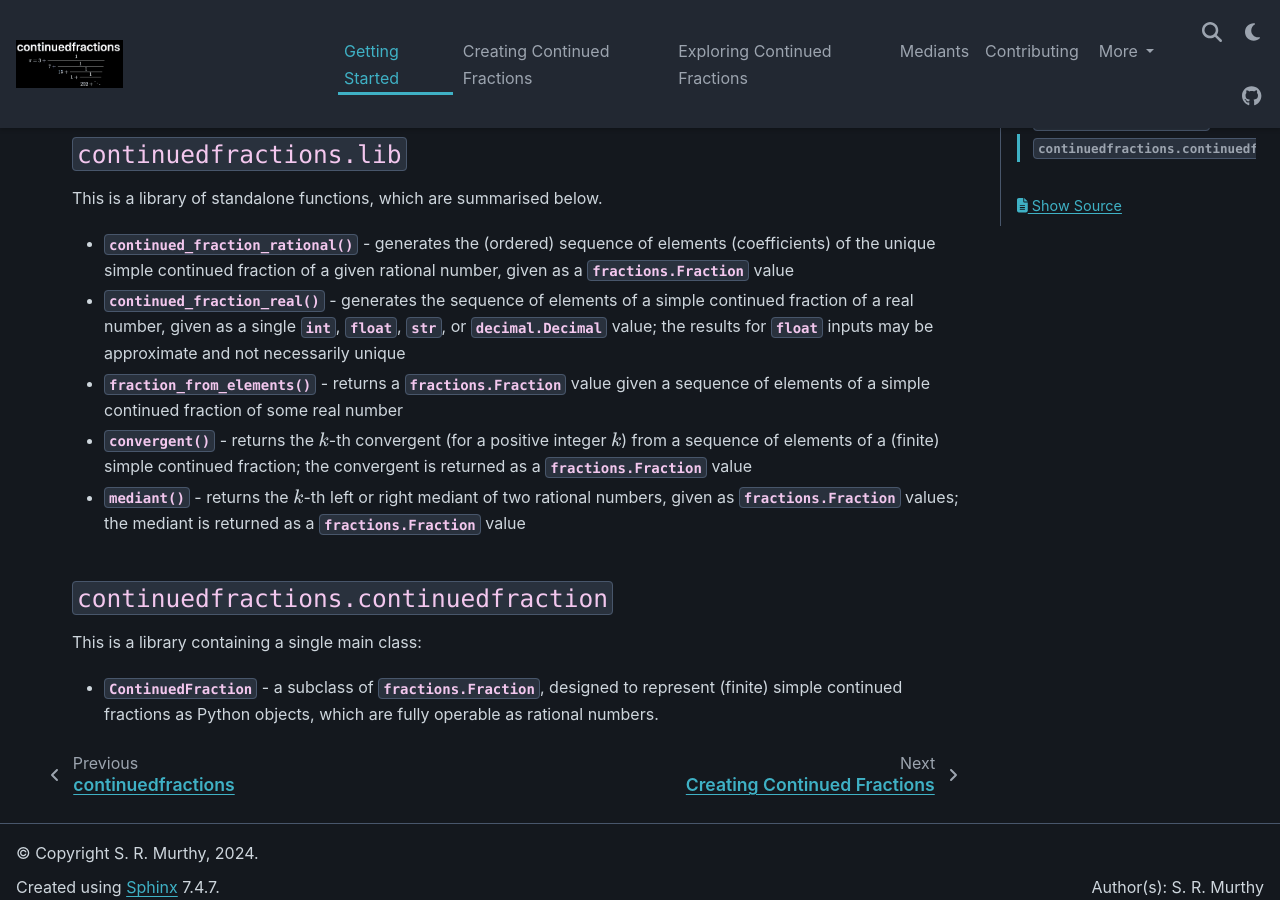
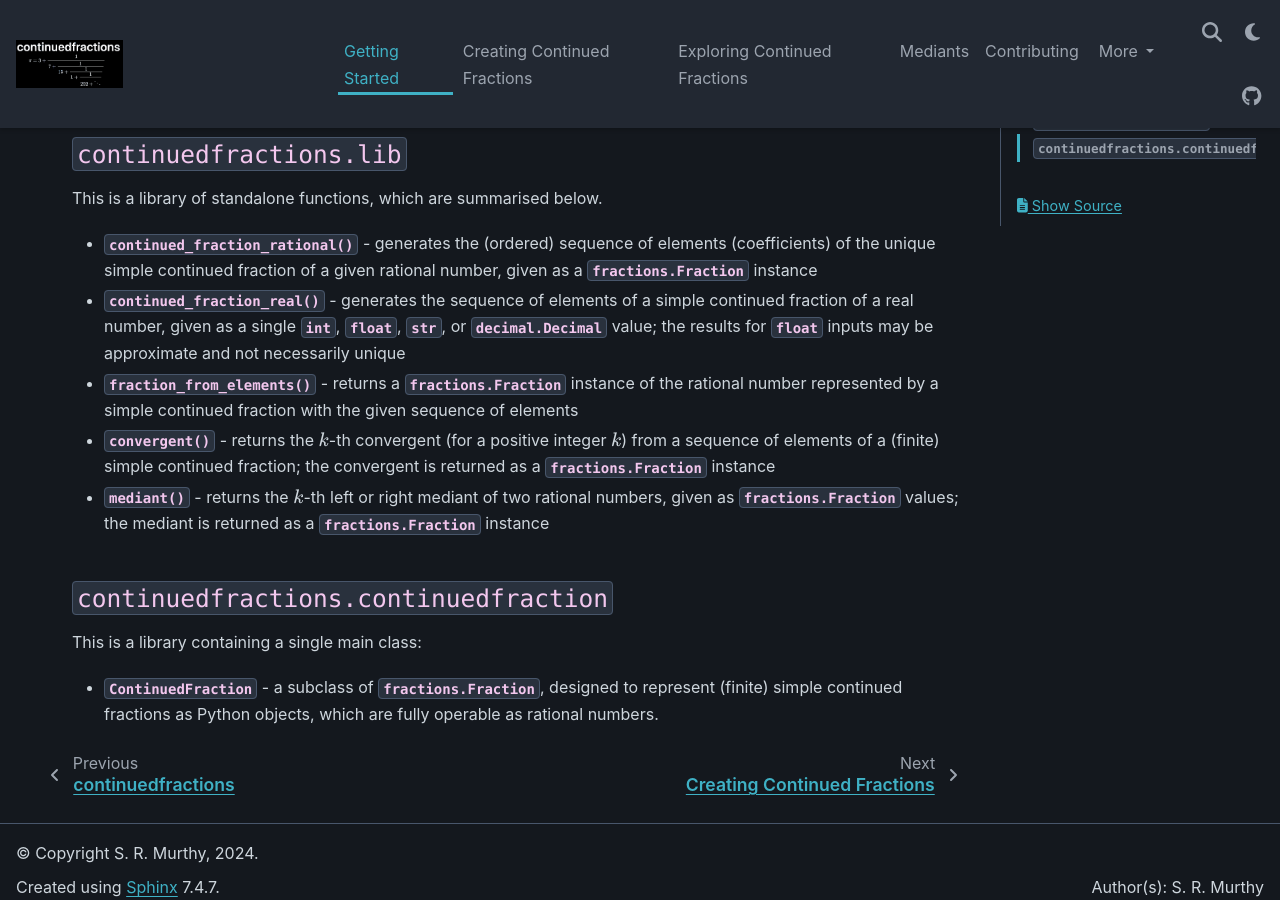
Before and after one commit to sr-murthy/continuedfractions, a Sphinx documentation site: the page built from docs/sources/getting-started.rst, in a window 1280 px wide and 900 px high, scrolled down 738 px. Built offline with Sphinx 7.4.7 and the PyData theme 0.15.4, drawn with Linux system fonts in a browser that asks for light colours; nearby versions of some CDN libraries.

Commit message:
docs: tweaks

```diff
--- a/docs/sources/getting-started.rst
+++ b/docs/sources/getting-started.rst
@@ -36,11 +36,11 @@ Each is summarised below. Or you can go straight to the :doc:`API reference <api
 
 This is a library of standalone functions, which are summarised below.
 
--  :py:meth:`~continuedfractions.lib.continued_fraction_rational` - generates the (ordered) sequence of elements (coefficients) of the unique simple continued fraction of a given rational number, given as a :py:class:`fractions.Fraction` value
+-  :py:meth:`~continuedfractions.lib.continued_fraction_rational` - generates the (ordered) sequence of elements (coefficients) of the unique simple continued fraction of a given rational number, given as a :py:class:`fractions.Fraction` instance
 -  :py:meth:`~continuedfractions.lib.continued_fraction_real` - generates the sequence of elements of a simple continued fraction of a real number, given as a single :py:class:`int`, :py:class:`float`, :py:class:`str`, or :py:class:`decimal.Decimal` value; the results for :py:class:`float` inputs may be approximate and not necessarily unique
-- :py:meth:`~continuedfractions.lib.fraction_from_elements` - returns a :py:class:`fractions.Fraction` value given a sequence of elements of a simple continued fraction of some real number
--  :py:meth:`~continuedfractions.lib.convergent` - returns the :math:`k`-th convergent (for a positive integer :math:`k`) from a sequence of elements of a (finite) simple continued fraction; the convergent is returned as a :py:class:`fractions.Fraction` value
--  :py:meth:`~continuedfractions.lib.mediant` - returns the :math:`k`-th left or right mediant of two rational numbers, given as :py:class:`fractions.Fraction` values; the mediant is returned as a :py:class:`fractions.Fraction` value
+- :py:meth:`~continuedfractions.lib.fraction_from_elements` - returns a :py:class:`fractions.Fraction` instance of the rational number represented by a simple continued fraction with the given sequence of elements
+-  :py:meth:`~continuedfractions.lib.convergent` - returns the :math:`k`-th convergent (for a positive integer :math:`k`) from a sequence of elements of a (finite) simple continued fraction; the convergent is returned as a :py:class:`fractions.Fraction` instance
+-  :py:meth:`~continuedfractions.lib.mediant` - returns the :math:`k`-th left or right mediant of two rational numbers, given as :py:class:`fractions.Fraction` values; the mediant is returned as a :py:class:`fractions.Fraction` instance
 
 .. _getting-started.package-structure.continuedfractions_continuedfraction:
 
```
Also changed, not shown: 1 other file.
